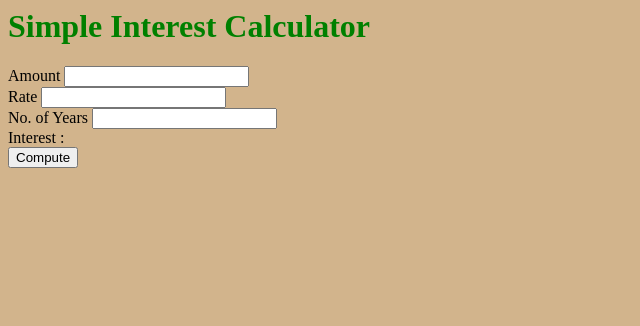
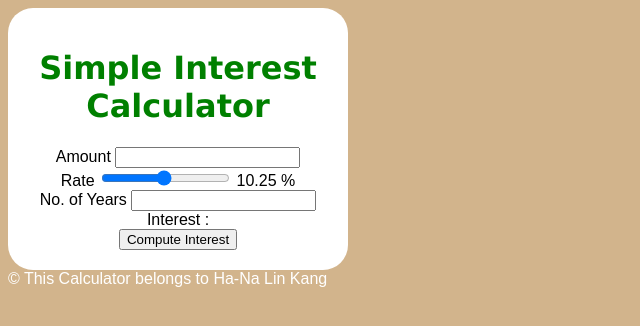
Before and after one commit to hanacome77/Simple-Interest-Calculator, a plain HTML site: page index.html in a window 1280 px wide. Shown: the whole page, without its empty margins (0-640 px from the left). Drawn offline with Linux system fonts and the light colour scheme.

Commit message:
files modiyied

```diff
--- a/index.html
+++ b/index.html
@@ -1,16 +1,43 @@
+<!DOCTYPE html>
 <html>
     <head>
-    <script src="script.js"></script>
-    <link rel="stylesheet" href="style.css">
+        <script src="script.js"></script>
+        <link rel="stylesheet" href="style.css">
+        <title>Simple Interest Calculator</title>
     </head>
     <body>
-        <h1>Simple Interest Calculator</h1>
+        <div class="maindiv">
+            <h1>Simple Interest Calculator</h1>
 
-        Amount <input type="number"  id="principal">  <br/>
-        Rate <input type="number"  id="rate">  <br/>
-        No. of Years <input type="number"  id="years">  <br/>
-        Interest : <span id="result"></span><br>
+            Amount <input type="number"  id="principal">  <br/>
 
-        <button onclick="compute()">Compute</button>
+            Rate <input type="range" id="rate" min="1" max="20" value="10.25" step="0.25" onchange="updateRate()">
+            <span id="rate_val">
+                10.25
+            </span>% <br/>
+
+            No. of Years
+            <input type="number" id="years" list="all_years">
+            <datalist id="all_years">
+                <option value="1">1</option>
+                <option value="2">2</option>
+                <option value="3">3</option>
+                <option value="4">4</option>
+                <option value="5">5</option>
+                <option value="6">6</option>
+                <option value="7">7</option>
+                <option value="8">8</option>
+                <option value="9">9</option>
+                <option value="10">10</option>
+            </datalist>
+            <br />
+            Interest : <span id="result"></span><br/>
+
+            <button onclick="compute()">Compute Interest</button>
+        </div>
+
+        <footer>
+            &#169; This Calculator belongs to Ha-Na Lin Kang
+        </footer>
     </body>
 </html>
--- a/script.js
+++ b/script.js
@@ -1,5 +1,23 @@
-function compute()
+function compute() {
+    var principal = document.getElementById("principal").value;
+    var rate = document.getElementById("rate").value;
+    var years = document.getElementById("years").value;
+    var interest = principal * years * rate / 100;
+    var year = new Date().getFullYear() + parseInt(years);
+    var amount = parseInt(principal) + parseFloat(interest);
+    var result = document.getElementById("result");
+
+    if (principal <= 0) {
+        alert('Please enter a positive number!');
+        document.getElementById("principal").focus();
+    }
+    else {
+        result.innerHTML = "If you deposit $" + "<mark>" + principal + "</mark>" + ",\<br\> at an interest rate of " + "<mark>" + rate + "%" + "</mark>" + "\<br\> You will receive an amount of $" + "<mark>" + amount + "</mark>" + ",\<br\> in the year " + "<mark>" + year + "</mark>" + "\<br\>";
+    }
+}
+
+function updateRate()
 {
-    p = document.getElementById("principal").value;
-
+    var rateval = document.getElementById("rate").value;
+    document.getElementById("rate_val").innerText = rateval;
 }
--- a/style.css
+++ b/style.css
@@ -1,2 +1,19 @@
-body {background-color:tan;}
-h1{color:green;}
+body {
+    background-color: tan;
+    font-family: arial;
+    color: white;
+}
+
+h1 {
+    color: green;
+    font-family: verdana;
+}
+
+.maindiv {
+    background-color: white;
+    color: black;
+    width: 300px;
+    padding: 20px;
+    border-radius: 25px;
+    text-align: center;
+}
```
